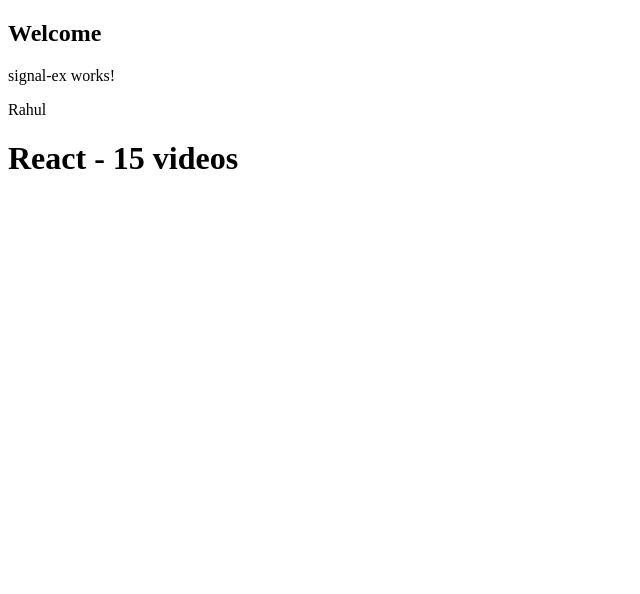
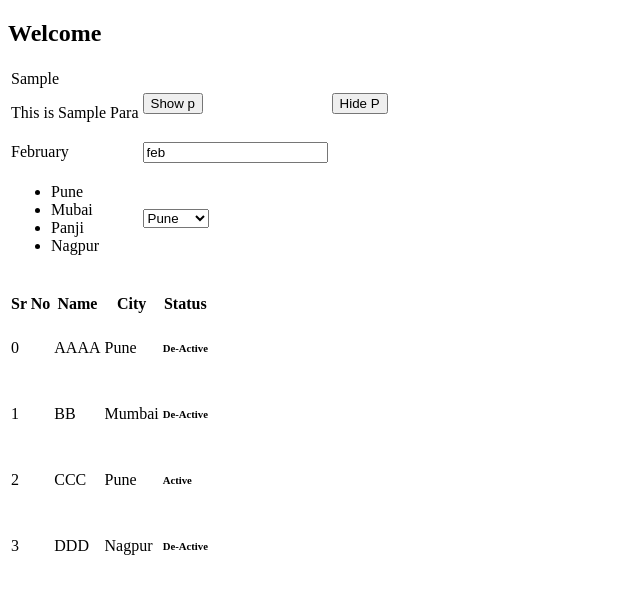
Before and after one commit to am-datascientist/angular-20, an Angular app: page / in a window 1280 px wide. Shown: the top 594 px of the page, without its empty margins (0-640 px from the left). Built offline with nearby package versions, Linux system fonts and the light colour scheme.

Commit message:
Instrução de fluxo de controle If, else, for.

```diff
--- a/src/app/app.html
+++ b/src/app/app.html
@@ -1,2 +1,2 @@
 <h2>Welcome</h2>
-<app-signal-ex></app-signal-ex>
+<app-control-flow></app-control-flow>
--- a/src/app/app.ts
+++ b/src/app/app.ts
@@ -4,10 +4,11 @@
 import { User } from './components/user/user';
 import { DataBinding } from './components/data-binding/data-binding';
 import { SignalEx } from './components/signal-ex/signal-ex';
+import { ControlFlow } from './components/control-flow/control-flow';
 
 @Component({
   selector: 'app-root',
-  imports: [SignalEx],
+  imports: [ControlFlow],
   templateUrl: './app.html',
   styleUrl: './app.css'
 })
--- /dev/null
+++ b/src/app/components/control-flow/control-flow.html
@@ -0,0 +1,88 @@
+<table>
+
+    <tr>
+        <td>
+            @if(isParaVisiable === true) {
+               <span>Sample</span>
+               <p>This is Sample Para</p>
+            } @else {
+                <small>Smala Tag</small>
+                <h3>isParaVisiable has False value</h3>
+            }
+
+        </td>
+
+        <td>
+            <button (click)="showP()"> Show p</button>
+        </td>
+        <td>
+            <button (click)="hideP()"> Hide P</button>
+        </td>
+    </tr>
+    <tr>
+        <td>
+            @if (startMonthName == 'jan'){
+                <span>January</span>
+            } @else if (startMonthName == 'feb'){
+                <span>February</span>
+            } @else if (startMonthName == 'mar'){
+                <span>March</span>
+            } @else if (startMonthName == 'apr'){
+                <span>April</span>
+            } @else {
+                <span>Wrong Input></span>
+            }
+
+
+        </td>
+        <td>
+            <input type="text" [(ngModel)]="startMonthName">
+        </td>
+    </tr>
+    <tr>
+        <td>
+            <ul>
+                @for (item of citList; track $index) {
+                    <li>{{item}}</li>
+                }
+            </ul>
+        </td>
+        <td>
+            <select name="" id="">
+                @for (item of citList; track $index) {
+                    <option value="">{{item}}</option>
+                }
+            </select>
+
+        </td>
+    </tr>
+</table>
+
+<br>
+<table>
+    <thead>
+        <tr>
+            <th>Sr No</th>
+            <th>Name</th>
+            <th>City</th>
+            <th>Status</th>
+        </tr>
+    </thead>
+    <tbody>
+        @for (item of studentList;  track $index) {
+            <tr>
+                <td>{{$index}}</td>
+                <td>{{item.name}}</td>
+                <td>{{item.city}}</td>
+                <td>
+                    @if(item.isActive == true) {
+                    <h6>Active</h6>
+                    } @else {
+                    <h6>De-Active</h6>
+                    }
+                </td>
+            </tr>
+        }
+
+    </tbody>
+</table>
--- /dev/null
+++ b/src/app/components/control-flow/control-flow.ts
@@ -0,0 +1,32 @@
+import { Component } from '@angular/core';
+import { FormsModule } from '@angular/forms';
+import { isActive } from '@angular/router';
+
+@Component({
+  selector: 'app-control-flow',
+  imports: [FormsModule],
+  templateUrl: './control-flow.html',
+  styleUrl: './control-flow.css',
+})
+export class ControlFlow {
+
+ isParaVisiable: boolean = true;
+
+ startMonthName: string = "feb";
+
+ citList: string[]= ["Pune", "Mubai", "Panji", "Nagpur"];
+
+ studentList: any [] = [
+  {name: 'AAAA',city: 'Pune',isActive:false},
+  {name: 'BB',city: 'Mumbai',isActive:false},
+  {name: 'CCC',city: 'Pune',isActive:true},
+  {name: 'DDD',city: 'Nagpur',isActive:false}
+ ]
+ showP() {
+  this.isParaVisiable = true;
+ }
+
+ hideP() {
+  this.isParaVisiable = false;
+ }
+}
```
Also changed, not shown: src/app/components/control-flow/control-flow.css (added), 1 other file (tests, documents, lock files or other folders).
